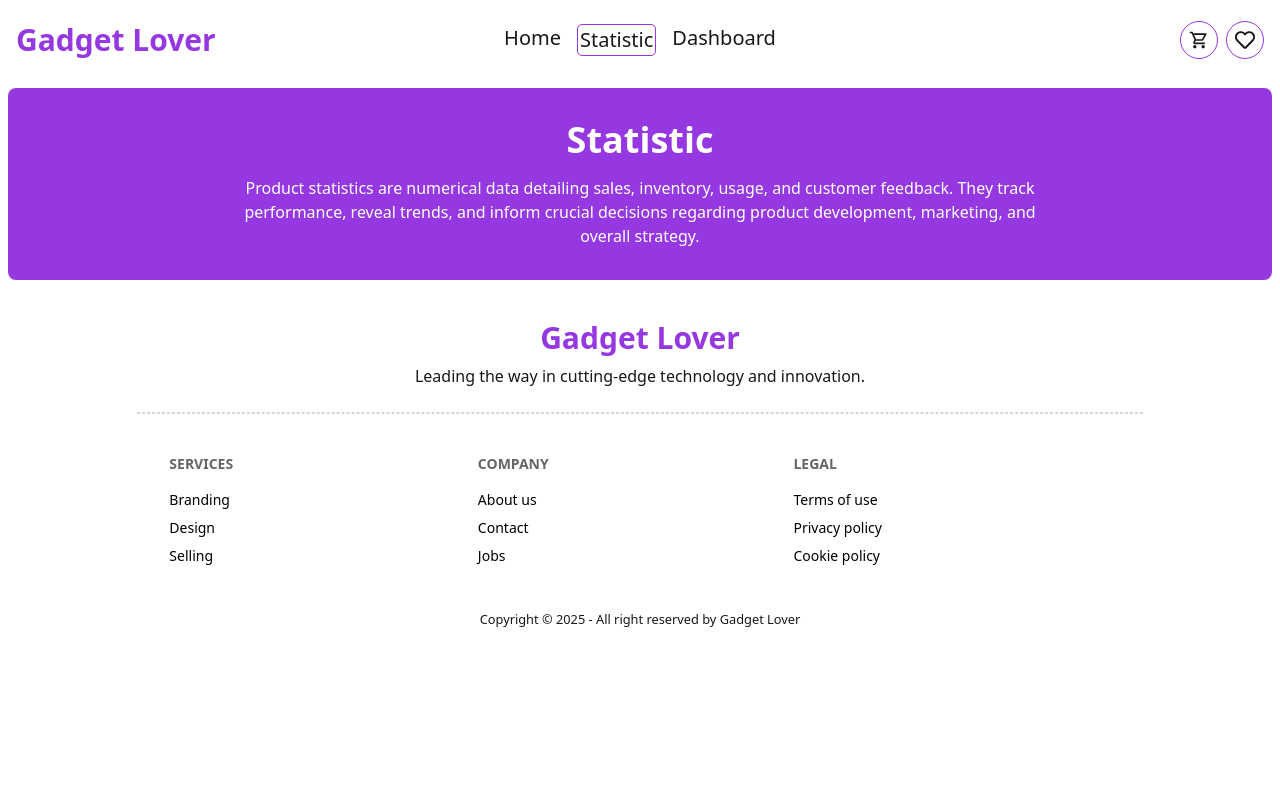
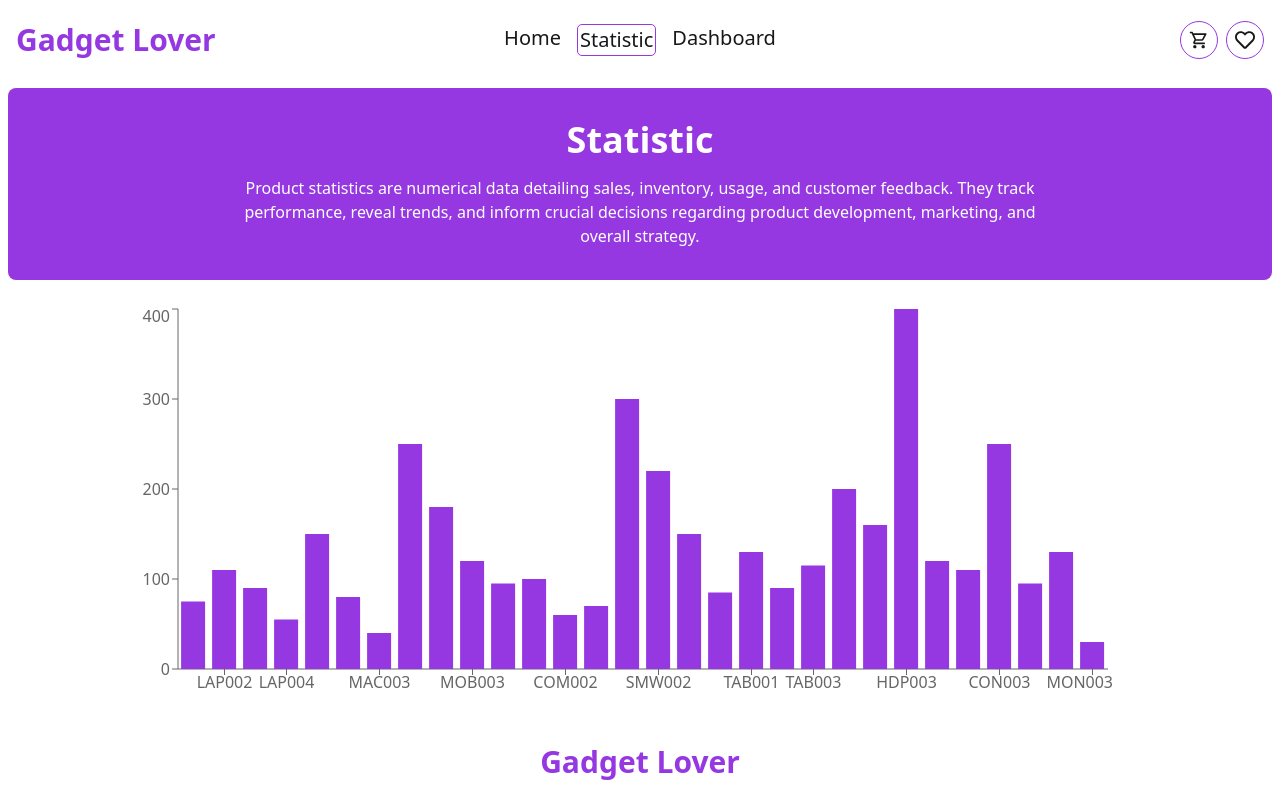
Before and after one commit to shihabuddin-dev/gadget-lover, a React (Vite) app: page /statistic in a window 1280 px wide. Shown: the top 792 px of the page. Built offline with nearby package versions, Linux system fonts and the light colour scheme.

Commit message:
i have added bar code for this one

```diff
--- a/package.json
+++ b/package.json
@@ -16,6 +16,7 @@
     "react-dom": "^19.0.0",
     "react-icons": "^5.5.0",
     "react-router": "^7.5.0",
+    "recharts": "^2.15.3",
     "tailwindcss": "^4.1.4"
   },
   "devDependencies": {
--- a/src/Routes/Routes.jsx
+++ b/src/Routes/Routes.jsx
@@ -3,11 +3,12 @@ import {
 } from "react-router";
 import Root from '../pages/root/Root';
 import Home from '../pages/home/Home';
-import statistic from '../pages/statistic/statistic';
 import Dashboard from '../pages/dashboard/Dashboard';
 import axios from "axios";
 import { Suspense } from "react";
 import ViewDetails from "../components/viewDetails/ViewDetails";
+import Statistic from "../pages/statistic/Statistic";
+
 const productPromise = axios.get('products.json')
 const loader = <>
     <div className="mt-6 flex ap-4 justify-center items-center w-full h-full">
@@ -15,6 +16,7 @@ const loader = <>
         <span className="loading loading-bars loading-lg"></span>
     </div>
 </>
+
 export const router = createBrowserRouter([
     {
         path: "/",
@@ -26,7 +28,12 @@ export const router = createBrowserRouter([
                     <Home productPromise={productPromise}></Home>
                 </Suspense>
             },
-            { path: 'statistic', Component: statistic },
+            {
+                path: 'statistic',
+                element: <Suspense fallback={loader}>
+                    <Statistic productPromise={productPromise}></Statistic>
+                </Suspense>
+            },
             { path: 'dashboard', Component: Dashboard },
             {
                 path: '/view-details/:productId',
--- a/src/components/viewDetails/SingleProduct.jsx
+++ b/src/components/viewDetails/SingleProduct.jsx
@@ -17,19 +17,19 @@ const SingleProduct = ({ oneProduct }) => {
         <IoIosStar /><IoIosStar /><IoIosStarHalf /><IoIosStarOutline />
     </>
     return (
-        <div>
-            <div className='relative text-center pt-6 md:pt-12 pb-50 md:pb-56 bg-[#9538E2] rounded-lg'>
-                <div className=' md:w-8/12 mx-auto space-y-2 md:space-y-4 text-white  px-2'>
+        <div className='mb-[700px] md:mb-74'>
+            <div className='relative text-center pt-6 md:pt-12 pb-50 md:pb-56 bg-[#9538E2] rounded-lg '>
+                <div className=' md:w-8/12 mx-auto space-y-2 md:space-y-4 text-white  px-2 '>
                     <h2 className='text-2xl md:text-4xl font-semibold'>Product Detail</h2>
                     <p className='text-sm md:text-base'>Explore the latest gadgets that will take your experience to the next level. From smart devices to the coolest accessories, we have it all! This Product Unique id Number: {id}
                     </p>
                     <button onClick={() => navigate(-1)} className='btn rounded-4xl'>Back</button>
                 </div>
-                <div className='absolute bg-white top-56 md:top-56 left-0 right-0 mx-auto w-10/12 flex flex-col md:flex-row items-center gap-4 p-2 md:p-6 rounded-xl'>
+                <div className='absolute bg-white top-56 md:top-56 left-0 right-0 mx-auto w-10/12 flex flex-col md:flex-row items-center gap-4 p-2 md:p-6 rounded-xl border-2 border-gray-300'>
                     <div className='bg-[#ECECEC] p-4 rounded-xl'>
                         <img className='h-54 md:w-74 mx-auto object-cover' src={imageUrl} alt="" />
                     </div>
-                    <div className='text-justify space-y-1.5'>
+                    <div className='text-justify space-y-1.5 '>
                         <h3 className='text-xl font-semibold'>{name}</h3>
                         <p className='font-semibold'>Price: ${price}</p>
                         <button className='btn btn-sm border-[#9538E2] text-[#9538E2] rounded-4xl hover:bg-[#9538E2] hover:text-white '>Stock: {stock}</button>
--- a/src/pages/statistic/statistic.jsx
+++ b/src/pages/statistic/statistic.jsx
@@ -1,12 +1,32 @@
-import React from 'react';
+import React, { use } from 'react';
 import StatisticTop from '../../components/statisticTop/StatisticTop';
+import { Bar, BarChart, Tooltip, XAxis, YAxis } from 'recharts';
 
-const statistic = () => {
+const Statistic = ({ productPromise }) => {
+    const productsData = use(productPromise)
+    const products = productsData.data.products
+    const singleProducts = products.map(product => {
+        const productData = {
+            name: product.name,
+            id: product.id,
+            rating: product.rating,
+            stock: product.stock
+        }
+        return productData
+    })
     return (
         <div className='mt-4'>
             <StatisticTop></StatisticTop>
+            <div className='mx-auto w-10/12 mt-6'>
+                <BarChart width={1000} height={400} data={singleProducts}>
+                    <XAxis dataKey='id' tick='id'></XAxis>
+                    <Tooltip></Tooltip>
+                    <YAxis></YAxis>
+                    <Bar dataKey='stock' fill="#9538E2"></Bar>
+                </BarChart>
+            </div>
         </div>
     );
 };
 
-export default statistic;
+export default Statistic;
```
Also changed, not shown: 1 other file (tests, documents, lock files or other folders).
